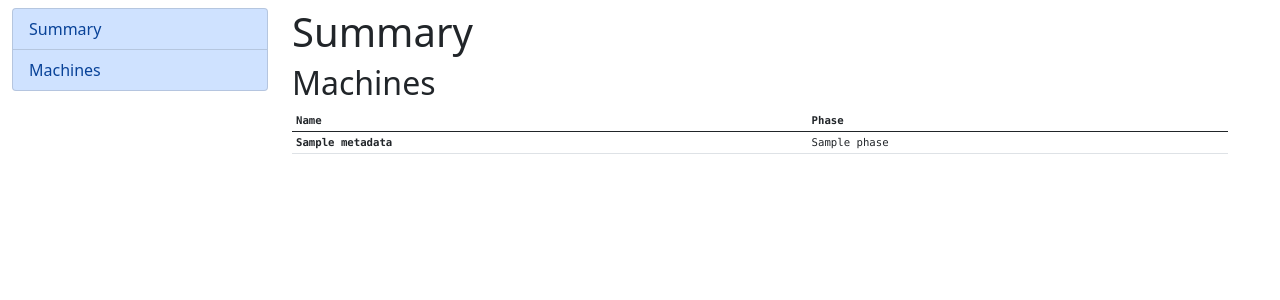
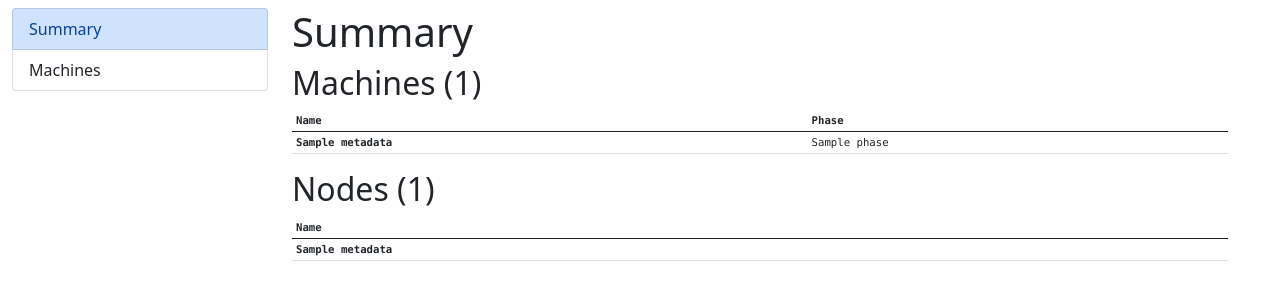
Before and after one commit to elmiko/okd-camgi, a Python web app: template okd_camgi/templates/index.html in a window 1280 px wide. Shown: the top 300 px of the page. Run offline with Jinja, Linux system fonts and the light colour scheme; the template is opened without the code that fills it: most values are stand-ins (such as "Sample title", 1, 10 or a date in 2020); lists and menus that the app fills with data are empty.

Commit message:
add nodes to summary

```diff
--- a/okd_camgi/contexts.py
+++ b/okd_camgi/contexts.py
@@ -7,7 +7,7 @@ from pygments.lexers import YamlLexer
 from pygments.formatters import HtmlFormatter
 
 
-class MachineEntry(UserDict):
+class ResourceEntry(UserDict):
     def __init__(self, initial):
         content = highlight(initial.as_yaml(), YamlLexer(), HtmlFormatter())
         initial['yaml_highlight_content'] = content
@@ -40,7 +40,8 @@ class IndexContext(UserDict):
                 *ca_pods,
             ],
             'highlight_css': HtmlFormatter().get_style_defs('.highlight'),
-            'machines': [MachineEntry(machine) for machine in mustgather.machines],
+            'machines': [ResourceEntry(machine) for machine in mustgather.machines],
+            'nodes': [ResourceEntry(node) for node in mustgather.nodes],
         }
         super().__init__(initial)
 
--- a/okd_camgi/templates/index.html
+++ b/okd_camgi/templates/index.html
@@ -34,7 +34,7 @@ table {
         <div class="col-3" id="nav-col">
           <div class="list-group">
             <a href="#" id="summary" class="list-group-item list-group-item-action list-group-item-primary">Summary</a>
-            <a href="#" id="machines" class="list-group-item list-group-item-action list-group-item-primary">Machines</a>
+            <a href="#" id="machines" class="list-group-item list-group-item-action">Machines</a>
           </div>
 
           <!--
@@ -69,7 +69,7 @@ table {
 {% for data in datalist %}
 <data id="summary-data">
   <h1>Summary</h1>
-  <h2>Machines</h2>
+  <h2>Machines ({{ machines|length }})</h2>
   <table class="table table-sm table-hover font-monospace">
     <thead>
       <tr>
@@ -82,6 +82,22 @@ table {
       <tr>
         <th scope="col">{{ machine.metadata.name }}</th>
         <td>{{ machine.status.phase }}</td>
+      </tr>
+      {% endfor %}
+    </tbody>
+  </table>
+
+  <h2>Nodes ({{ nodes|length }})</h2>
+  <table class="table table-sm table-hover font-monospace">
+    <thead>
+      <tr>
+        <th scope="col">Name</th>
+      </tr>
+    </thead>
+    <tbody>
+      {% for node in nodes %}
+      <tr>
+        <th scope="col">{{ node.metadata.name }}</th>
       </tr>
       {% endfor %}
     </tbody>
```
Also changed, not shown: okd_camgi/interfaces.py (+16 -0 lines).
